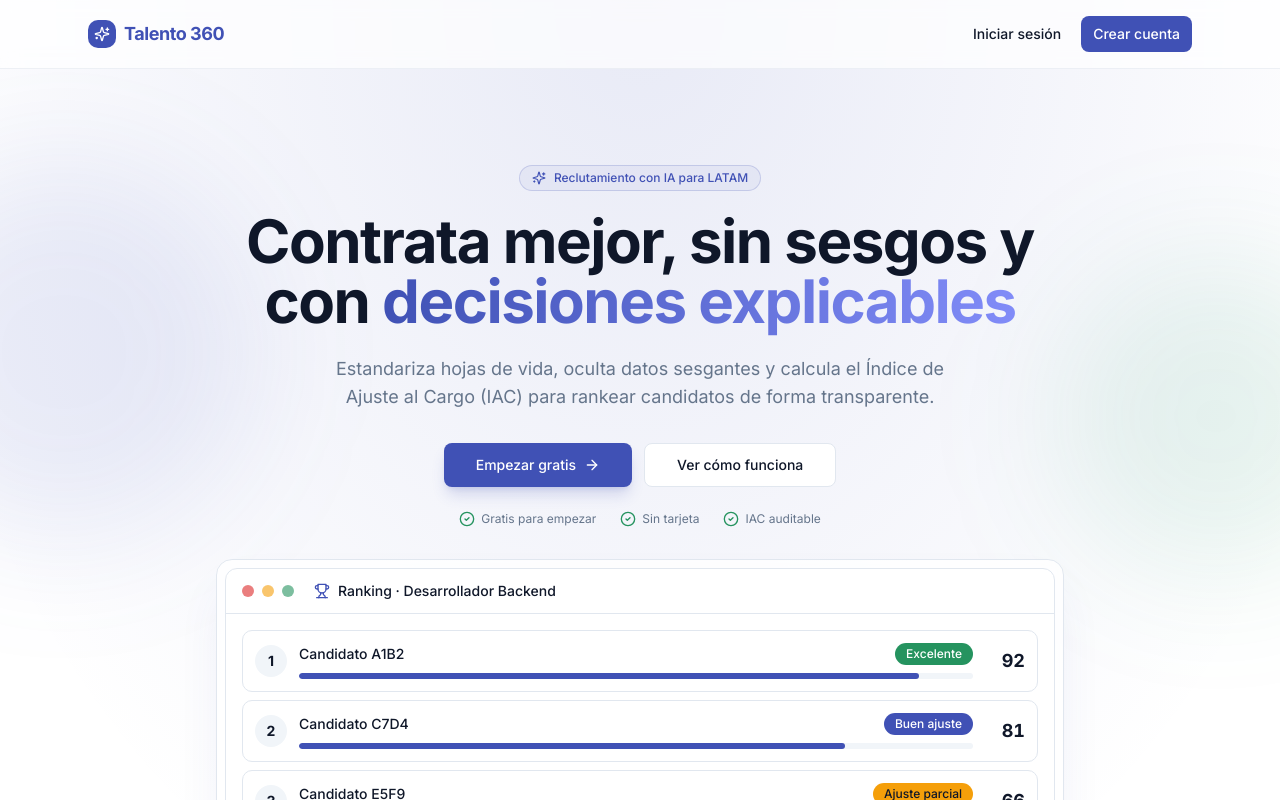
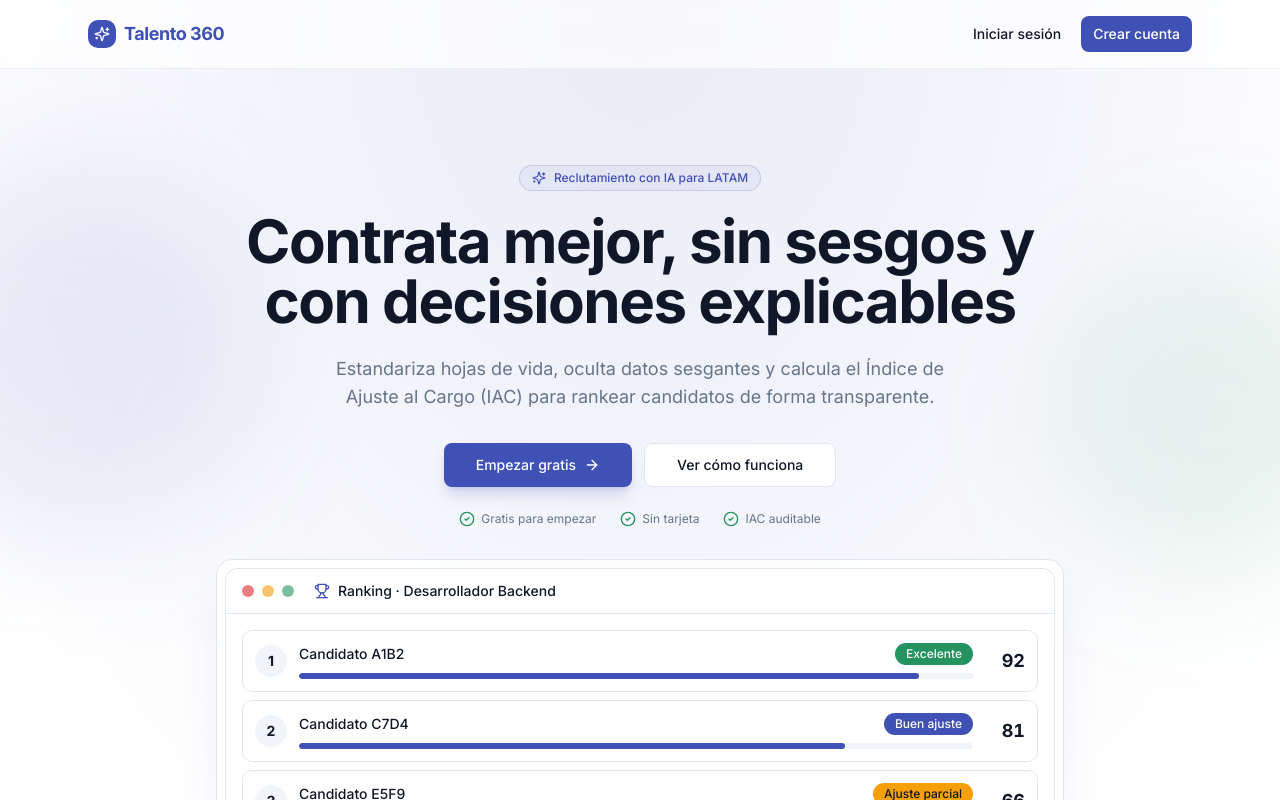
Before and after one commit to omramirezg/proyecto-hojas-de-vida, a Next.js app: page / in a window 1280 px wide. Shown: the top 800 px of the page. Built offline with nearby package versions, Linux system fonts and the light colour scheme; no server answers.

Commit message:
Landing: titulo del hero en un solo color (negro), sin degradado

```diff
--- a/src/app/(marketing)/page.tsx
+++ b/src/app/(marketing)/page.tsx
@@ -64,11 +64,8 @@
         <span className="mb-5 inline-flex items-center gap-2 rounded-full border border-primary/20 bg-primary/5 px-3 py-1 text-xs font-medium text-primary">
           <Sparkles className="size-3.5" /> Reclutamiento con IA para LATAM
         </span>
-        <h1 className="text-balance text-4xl font-bold leading-[1.1] tracking-tight sm:text-6xl">
-          Contrata mejor, sin sesgos y con{' '}
-          <span className="bg-gradient-to-r from-primary to-indigo-400 bg-clip-text text-transparent">
-            decisiones explicables
-          </span>
+        <h1 className="text-balance text-4xl font-bold leading-[1.1] tracking-tight text-foreground sm:text-6xl">
+          Contrata mejor, sin sesgos y con decisiones explicables
         </h1>
         <p className="mt-6 max-w-2xl text-balance text-lg text-muted-foreground">
           Estandariza hojas de vida, oculta datos sesgantes y calcula el Índice de Ajuste al Cargo
```
